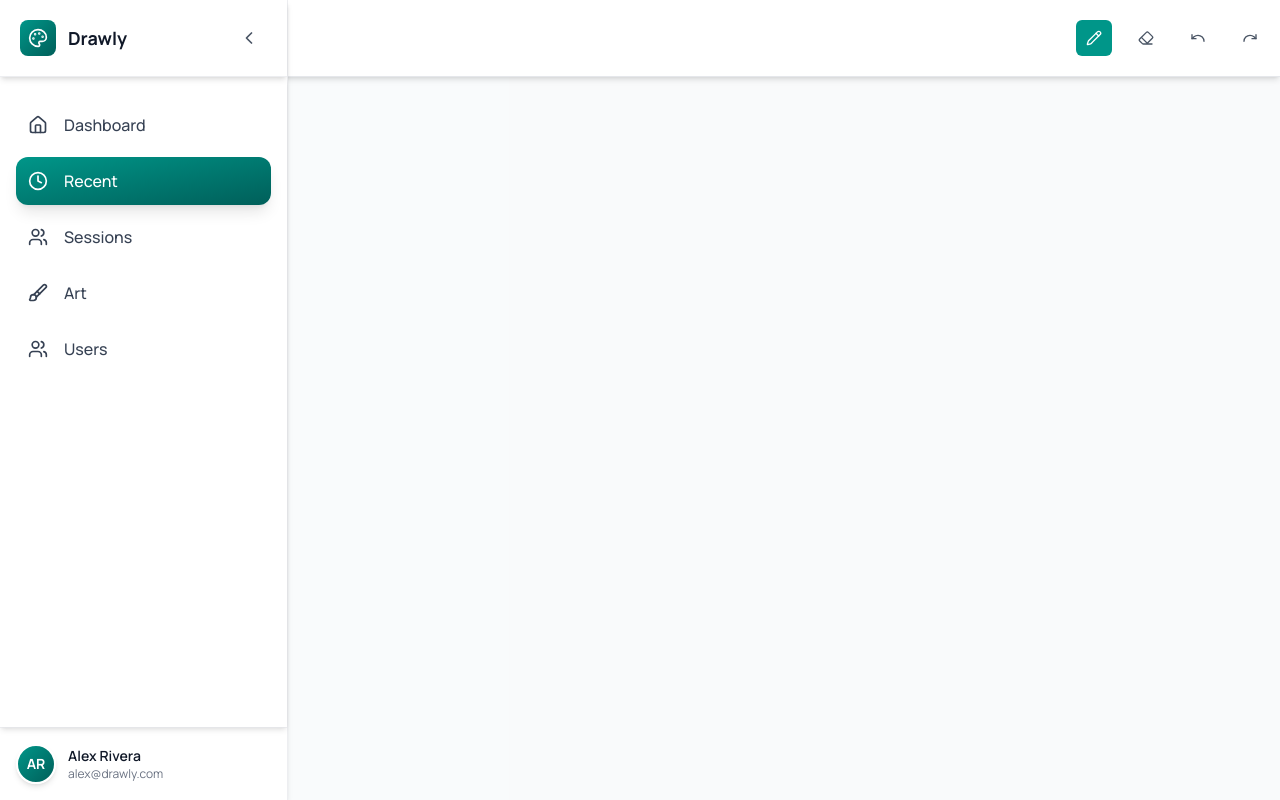
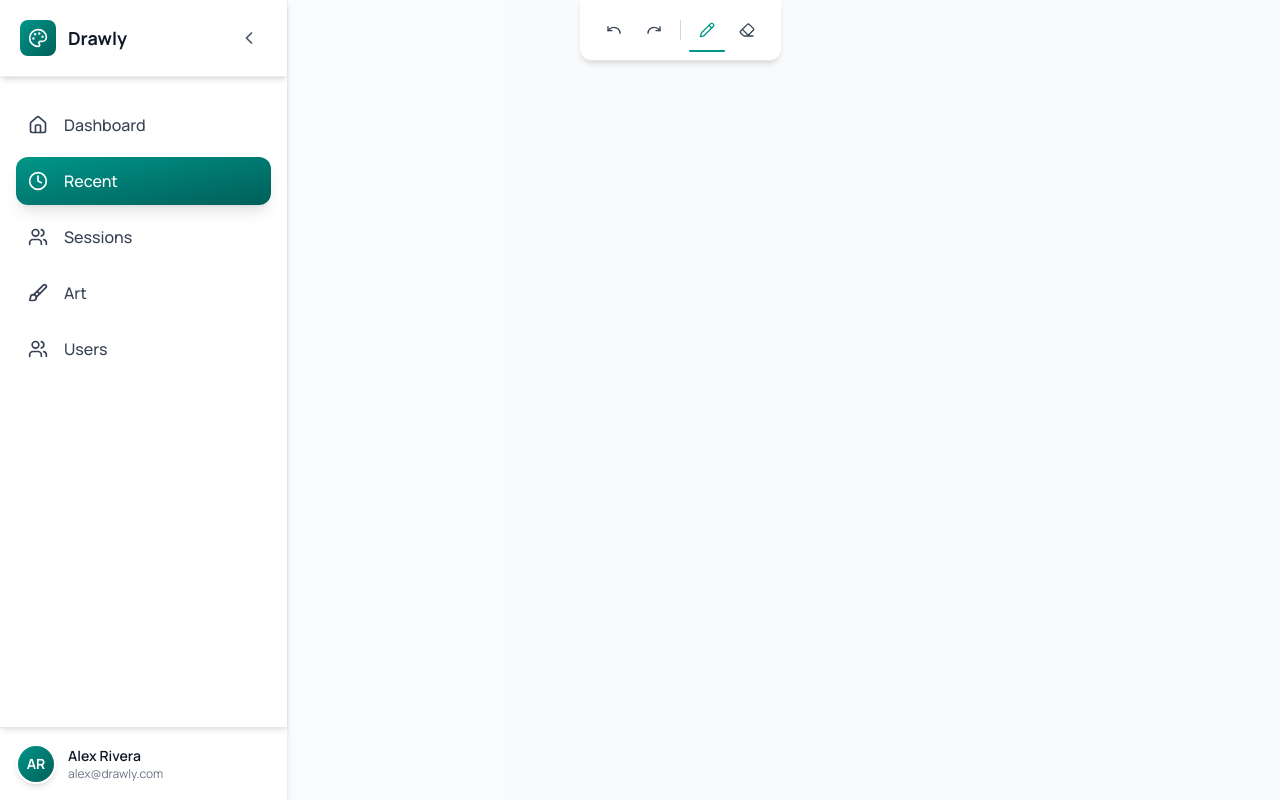
Before and after one commit to mallicksoumik1711/Realtime_Draw, a React (Vite) app in the folder Frontend/: page /draw/1 in a window 1280 px wide. Built offline with nearby package versions, Linux system fonts and the light colour scheme; sample sign-in values are in the browser's storage.

Commit message:
Adding toolbar brush sizes

```diff
--- a/Frontend/src/pages/DrawRoom.jsx
+++ b/Frontend/src/pages/DrawRoom.jsx
@@ -1,6 +1,54 @@
 import { useState, useRef, useEffect } from "react";
 // import { useParams } from "react-router-dom";
 import { Pencil, Eraser, Undo, Redo } from "lucide-react";
+
+// -------------------------------------------------------------------------------------
+export const ToolButton = ({ icon: Icon, active, onClick, tooltip }) => {
+  return (
+    <button
+      onClick={onClick}
+      className={`
+        relative flex items-center justify-center p-2.5 rounded-lg
+        transition-all hover:bg-gray-100
+        ${active ? "text-teal-600" : "text-gray-700"}
+      `}
+    >
+      <Icon className="w-4 h-4" />
+
+      {/* Tooltip */}
+      <span
+        className="
+        absolute bottom-full mb-2 px-2 py-1
+        bg-gray-800 text-white text-xs rounded opacity-0
+        group-hover:opacity-100 transition-all pointer-events-none
+        whitespace-nowrap
+      "
+      >
+        {tooltip}
+      </span>
+
+      {/* Underline indicator */}
+      {active && (
+        <span className="absolute -bottom-1 left-0 right-0 h-0.5 bg-teal-600 rounded-full"></span>
+      )}
+    </button>
+  );
+};
+
+export const SubToolbar = ({ children }) => {
+  return (
+    <div
+      className="
+      flex items-center gap-4 bg-white/90 backdrop-blur-xl
+      border border-gray-200 shadow-lg px-4 py-2
+      rounded-b-xl animate-in slide-in-from-top duration-200
+    "
+    >
+      {children}
+    </div>
+  );
+};
+// -------------------------------------------------------------------------------------
 
 export default function DrawRoom() {
   // const { roomId } = useParams();
@@ -49,6 +97,7 @@ export default function DrawRoom() {
     const rect = canvasRef.current.getBoundingClientRect();
     const x = (e.clientX || e.touches?.[0]?.clientX) - rect.left;
     const y = (e.clientY || e.touches?.[0]?.clientY) - rect.top;
+    ctxRef.current.lineWidth = brushSize; // ← ADD THIS
     ctxRef.current.beginPath();
     ctxRef.current.moveTo(x, y);
     setDrawing(true);
@@ -60,6 +109,8 @@ export default function DrawRoom() {
     const x = (e.clientX || e.touches?.[0]?.clientX) - rect.left;
     const y = (e.clientY || e.touches?.[0]?.clientY) - rect.top;
 
+    ctxRef.current.lineWidth = brushSize; // ← ADD THIS
+
     ctxRef.current.globalCompositeOperation =
       tool === "eraser" ? "destination-out" : "source-over";
     ctxRef.current.strokeStyle = tool === "eraser" ? "#FFFFFF" : "#000000";
@@ -68,6 +119,8 @@ export default function DrawRoom() {
   };
 
   const stopDraw = () => setDrawing(false);
+
+  const [brushSize, setBrushSize] = useState(5);
 
   return (
     <>
@@ -80,7 +133,6 @@ export default function DrawRoom() {
           backgroundSize: "40px 40px",
         }}
       />
-
       {/* Mobile Hamburger — Hidden when sidebar is open */}
       <button
         onClick={() =>
@@ -106,37 +158,60 @@ export default function DrawRoom() {
         </svg>
       </button>
 
-      {/* Compact Drawing Toolbar - Mobile & Desktop */}
-      <div className="fixed top-0 left-0 lg:left-20 right-0 bg-white/95 backdrop-blur-xl border-b border-gray-200 shadow-md z-40 flex items-center justify-end gap-4 py-5 pr-3">
-        <button
-          onClick={() => setTool("pencil")}
-          className={`p-2.5 rounded-md transition-all flex items-center justify-center ${
-            tool === "pencil"
-              ? "bg-teal-600 text-white"
-              : "text-gray-600 hover:bg-gray-100"
-          }`}
+      {/* Toolbar in header */}
+      <div className="fixed top-0 left-0 lg:left-20 right-0 z-40 flex flex-col items-center">
+        {/* Main Toolbar */}
+        <div
+          className="
+      flex items-center gap-1 bg-white/95 backdrop-blur-xl
+      border-b border-gray-200 shadow-md px-4 py-3 rounded-b-xl
+    "
         >
-          <Pencil className="w-4 h-4" />
-        </button>
+          <ToolButton icon={Undo} tooltip="Undo" onClick={() => {}} />
+          <ToolButton icon={Redo} tooltip="Redo" onClick={() => {}} />
 
-        <button
-          onClick={() => setTool("eraser")}
-          className={`p-2.5 rounded-md transition-all flex items-center justify-center ${
-            tool === "eraser"
-              ? "bg-teal-600 text-white"
-              : "text-gray-600 hover:bg-gray-100"
-          }`}
-        >
-          <Eraser className="w-4 h-4" />
-        </button>
+          <div className="w-px h-5 bg-gray-300 mx-1" />
 
-        <button className="p-2.5 rounded-md text-gray-600 hover:bg-gray-100 transition-all flex items-center justify-center">
-          <Undo className="w-4 h-4" />
-        </button>
+          {/* PENCIL */}
+          <ToolButton
+            icon={Pencil}
+            tooltip="Pencil"
+            active={tool === "pencil"}
+            onClick={() =>
+              setTool((prev) => (prev === "pencil" ? null : "pencil"))
+            }
+          />
 
-        <button className="p-2.5 rounded-md text-gray-600 hover:bg-gray-100 transition-all flex items-center justify-center">
-          <Redo className="w-4 h-4" />
-        </button>
+          {/* ERASER */}
+          <ToolButton
+            icon={Eraser}
+            tooltip="Eraser"
+            active={tool === "eraser"}
+            onClick={() =>
+              setTool((prev) => (prev === "eraser" ? null : "eraser"))
+            }
+          />
+        </div>
+
+        {/* Sub-toolbar — appears only when tool is active */}
+        {!tool && (
+          <SubToolbar>
+            <div className="flex items-center gap-3 w-40">
+              <input
+                type="range"
+                min="1"
+                max="50"
+                value={brushSize}
+                onChange={(e) => setBrushSize(Number(e.target.value))}
+                className="w-full"
+              />
+              <div
+                className="rounded-full bg-black"
+                style={{ width: brushSize / 2, height: brushSize / 2 }}
+              ></div>
+            </div>
+          </SubToolbar>
+        )}
       </div>
 
       {/* Canvas */}
```
